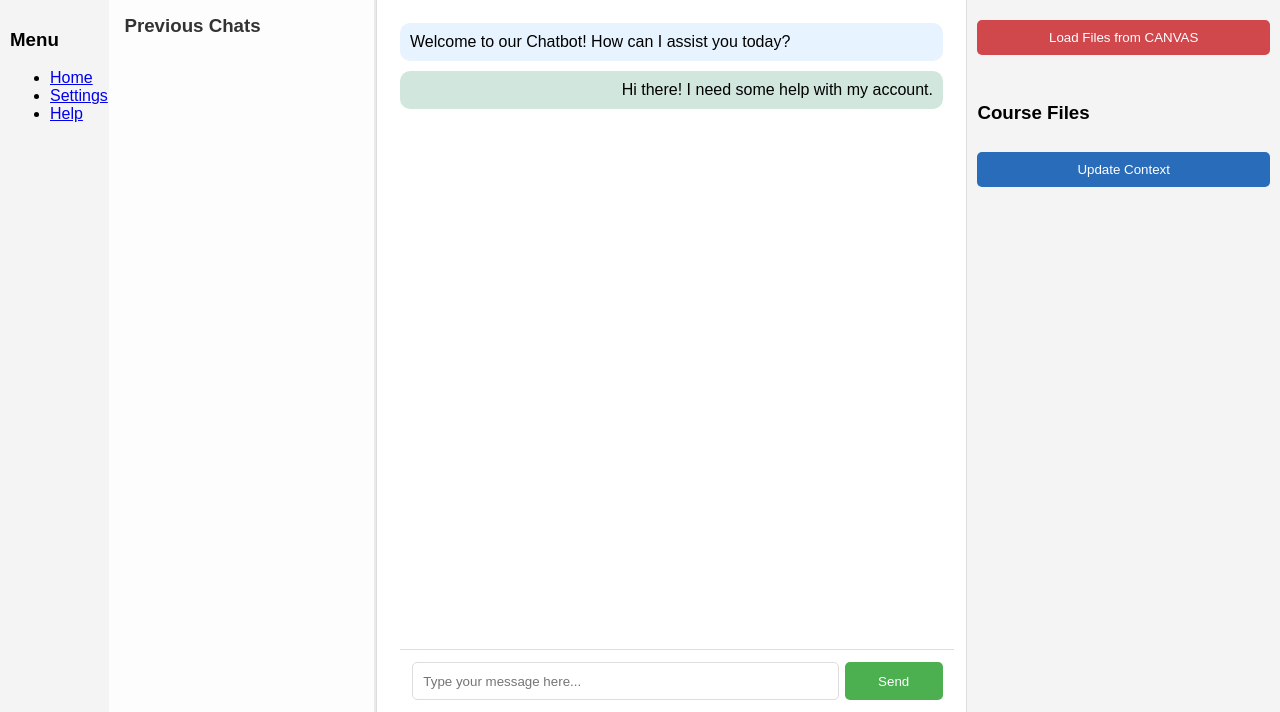
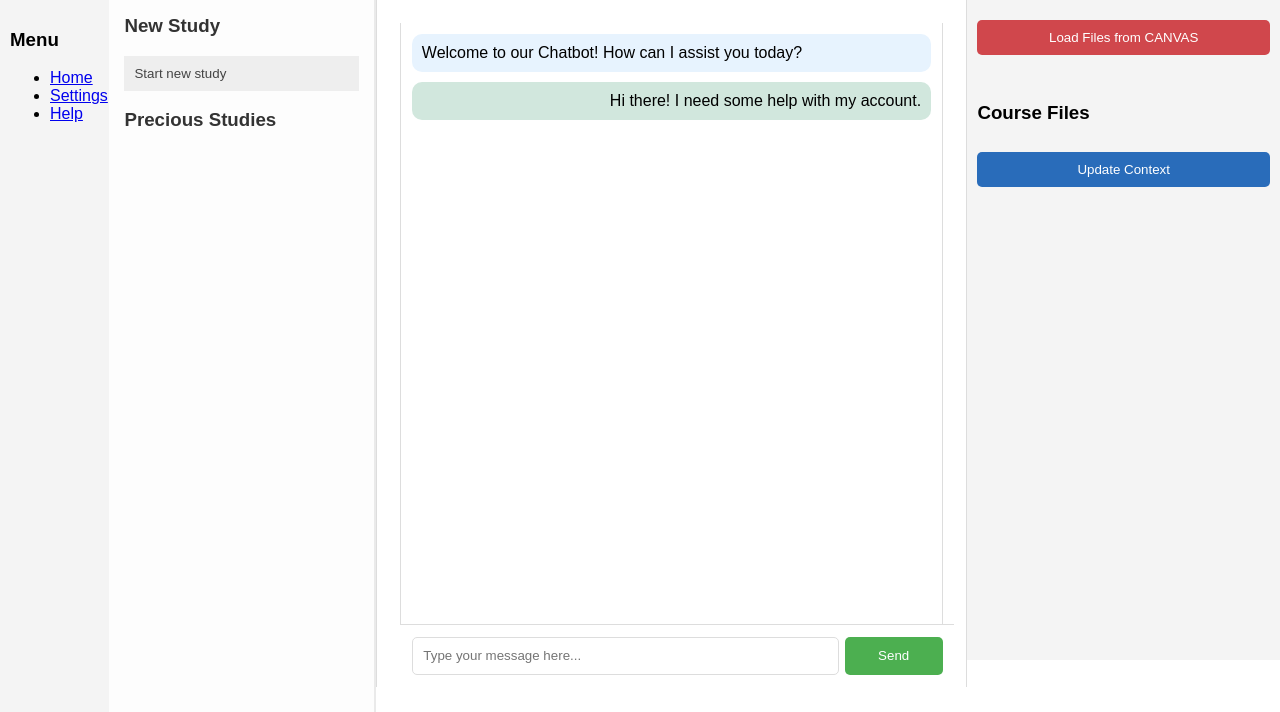
Before and after one commit to Esquire-gh/AI-Study-Buddy, a Django app: page /chat/ in a window 1280 px wide. Shown: the part 88-800 px from the top of the page. Run offline with Django 4.2, Linux system fonts and the light colour scheme; the visitor is signed in with stand-in values (Sample User, id 1); data that the repository does not hold is empty; some libraries are stand-ins or nearby versions.

Commit message:
some touches completed

```diff
--- a/chat/static/main.css
+++ b/chat/static/main.css
@@ -5,6 +5,7 @@ body {
     display: flex;
     flex-direction: column;
     height: 100vh;
+
 }
 
 .navbar {
@@ -36,6 +37,7 @@ body {
     background-color: #f4f4f4;
     padding: 10px;
     overflow-y: auto;
+    height: 80vh;;
 }
 
 .chat-window {
@@ -44,6 +46,8 @@ body {
     border-left: 1px solid #ddd;
     border-right: 1px solid #ddd;
     position: relative;
+    height: 80vh;
+    overflow: scroll;
 }
 
 /* Additional styling as needed */
@@ -69,6 +73,8 @@ body {
     display: flex;
     flex-direction: column;
     flex-basis: 25%;
+    overflow: scroll;
+
 }
 
 
@@ -82,10 +88,12 @@ body {
     border: none;
     outline: none;
     transition: 0.4s;
+
 }
 
 .active, .accordion-button:hover {
     background-color: #ccc;
+
 }
 
 .panel {
@@ -124,7 +132,8 @@ body {
     flex-basis: 15%;
     background-color: #f4f4f4;
     padding: 10px;
-    overflow-y: auto;
+    overflow: scroll;
+
 }
 
 #conversations-sidebar {
@@ -132,7 +141,7 @@ body {
     background-color: #fdfdfd;
     border-right: 2px solid #eaeaea;
     padding: 15px;
-    overflow-y: auto;
+    overflow: auto;
 }
 
 #conversations-sidebar h3 {
@@ -176,6 +185,9 @@ body {
     border: none;
     border-radius: 5px;
     cursor: pointer;
+}
+#load-pdf-button:disabled{
+    background-color: #6d6b6b;
 }
 
 #update-convo-context {
@@ -236,7 +248,7 @@ body {
     width: inherit;
     overflow: hidden;
     padding: 2%;
-    width: 90%;
+    width: 90%
 }
 
 #user-input {
@@ -259,6 +271,18 @@ body {
     border-left: none;
     flex-grow: 1;
     margin-left: 1%;
+}
+
+#update-convo-context:disabled{
+    background-color: #6d6b6b;
+}
+
+#send-button:disabled{
+    background-color: #6d6b6b;
+}
+
+#update-convo-content:disabled{
+    background-color: #6d6b6b;
 }
 
 #send-button:hover {
@@ -313,3 +337,44 @@ body {
 .btn-success:focus, .btn-success.focus {
     box-shadow: 0 0 0 0.2rem rgba(40, 167, 69, 0.5); /* Focus shadow */
 }
+.chat-window-container {
+    flex-grow: 1;
+    padding: 2%;
+    border-left: 1px solid #ddd;
+    border-right: 1px solid #ddd;
+    position: relative;
+    height: 80vh;
+    overflow: scroll;
+
+}
+
+.previous-chats{
+    background-color: #eee;
+    color: #444;
+    cursor: pointer;
+    padding: 10px;
+    width: 100%;
+    text-align: left;
+    border: none;
+    outline: none;
+    transition: 0.4s;
+
+
+}
+.hidden {
+    display: none;
+}
+
+.beachball {
+    width: 30px;
+    height: 30px;
+    border: 5px solid #f0ad4e;
+    border-top: 5px solid #337ab7;
+    border-radius: 50%;
+    animation: spin 2s linear infinite;
+}
+
+@keyframes spin {
+    0% { transform: rotate(0deg); }
+    100% { transform: rotate(360deg); }
+}
--- a/chat/static/main.js
+++ b/chat/static/main.js
@@ -91,3 +91,22 @@ $(document).ready(function() {
     //     });
     // });
 });
+
+document.getElementById('load-pdf-button').addEventListener('click', function() {
+    // Show the beachball
+    document.getElementById('beachball-container').classList.remove('hidden');
+    document.getElementById("load-pdf-button").disabled = true
+    document.getElementById("send-button").disabled = true
+    document.getElementById("update-convo-context").disabled = true
+
+
+    // Simulate loading process (e.g., fetching data)
+    setTimeout(() => {
+        // Hide the beachball after 3 seconds
+        document.getElementById('beachball-container').classList.add('hidden');
+        document.getElementById("load-pdf-button").disabled = false
+        document.getElementById("send-button").disabled = false
+        document.getElementById("update-convo-context").disabled = false
+
+    }, 3000);
+});
--- a/chat/templates/chatbox.html
+++ b/chat/templates/chatbox.html
@@ -30,10 +30,13 @@
         <div id="conversation-window">
             <!-- PREVIOUS CONVERSATIONS -->
             <div id="conversations-sidebar">
-                <h3>Previous Chats</h3>
+
                 <ul class="conversations-list">
+                    <h3>New Study</h3>
+                    <h3>  <a href={% url 'chat_interface'%}><button class="previous-chats">Start new study</button></a> </h3>
+                    <h3>Precious Studies</h3>
                     {% for chat in conversations %}
-                        <li><a href="#">{{ chat.title }}</a></li>
+                        <li><a href="#"><button class="previous-chats"> {{chat.title}} </button></a> </li>
                     {% endfor %}
                 </ul>
             </div>
@@ -41,6 +44,7 @@
 
 
             <!-- CHAT WINDOW -->
+            <div class="chat-window-container">
                 <div class="chat-window">
                     <div class="message bot-message">
                         Welcome to our Chatbot! How can I assist you today?
@@ -48,18 +52,24 @@
                     <div class="message user-message">
                         Hi there! I need some help with my account.
                     </div>
+
                 <!-- More messages here -->
-
+            </div>
             <div class="chat-input-area">
             <input type="text" id="user-input" placeholder="Type your message here..." />
             <button id="send-button">Send</button>
             </div>
+
             </div>
+
             <!-- END OF CHAT WINDOW -->
 
             <!-- CHAT CONTEXT LOADER -->
             <div class="sidebar" id="right-sidebar">
                 <button id="load-pdf-button">Load Files from CANVAS</button>
+                <div id="beachball-container" class="hidden">
+                    <div class="beachball"></div>
+                </div>
                 <br>
 
                 <h3>Course Files</h3>
@@ -69,10 +79,10 @@
                             <button class="accordion-button" onclick="toggleAccordion(event, '{{ course.course_name }}')">{{ course.course_name }}</button>
                                 <div class="panel" id="{{ course.course_name }}">
                                     {% for file in course.files %}
-                                    <div style="margin-bottom: 2%;">
+                                    <div style="margin-bottom: 2%; overflow: hidden;">
                                         <label>
                                             <input type="checkbox" value="{{file.id }}" class="select_files" />
-                                            <a style="text-decoration: none;" href="{{ file.url }}" target="_blank">{{ file.name }}</a>
+                                            <a style="text-decoration: none;" href="{{ file.url }}" target="_blank">{{ file.name|truncatechars:35 }}</a>
                                         </label>
                                     </div>
                                     {% endfor %}
--- a/study_buddy/urls.py
+++ b/study_buddy/urls.py
@@ -25,7 +25,7 @@ admin.site.site_header = 'AI Study Buddy'
 urlpatterns = [
     path("admin/", admin.site.urls),
     path("", login),
-    path("chat/", chat_interface),
+    path("chat/", chat_interface, name="chat_interface"),
     path("load-course-files/", load_canvas_course_files),
     path("tokenize-files/", tokenize_selected_files),
     path('chat/get_chatbot_response/', get_chatbot_response, name='get_chatbot_response'),
```
Lines whose indentation alone changed are shown as unchanged.
